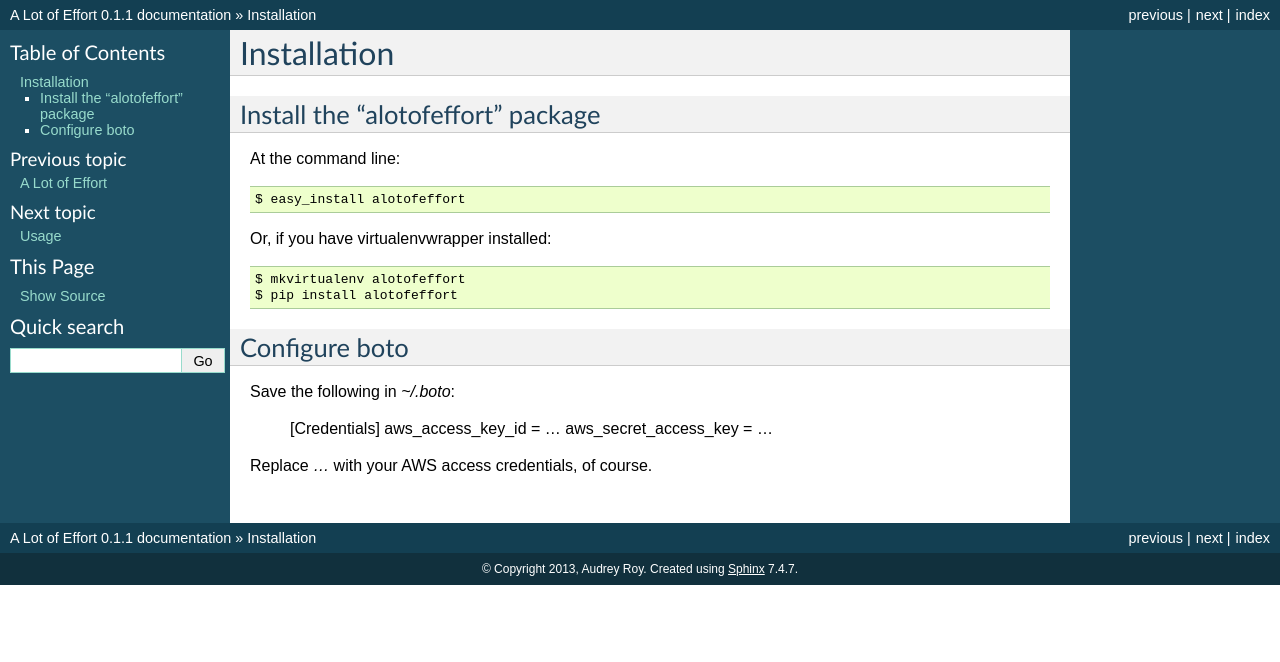
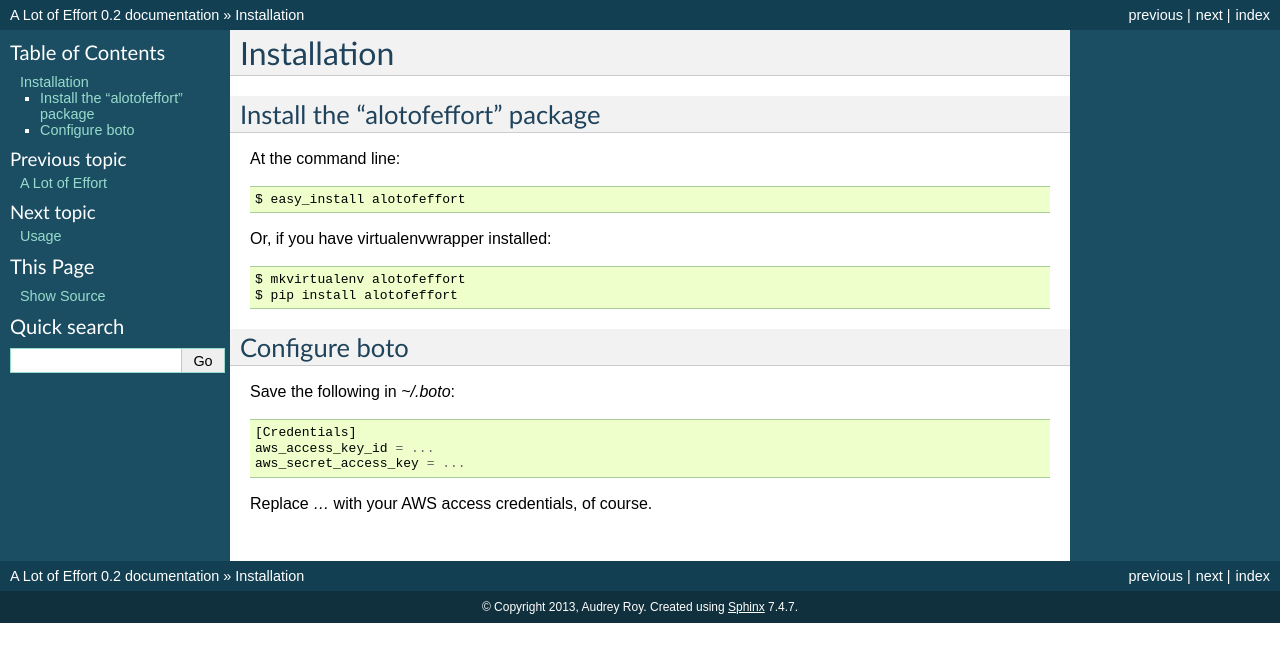
Before and after one commit to audreyfeldroy/alotofeffort, a Sphinx documentation site: the page built from docs/installation.rst, in a window 1280 px wide. Shown: the top 662 px of the page. Built offline with Sphinx 7.4.7, drawn with Linux system fonts in a browser that asks for light colours.

Commit message:
Fix doc bugs.

```diff
--- a/docs/conf.py
+++ b/docs/conf.py
@@ -21,6 +21,8 @@ import sys, os
 cwd = os.getcwd()
 parent = os.path.dirname(cwd)
 sys.path.append(parent)
+
+import alotofeffort
 
 # -- General configuration -----------------------------------------------------
 
@@ -52,9 +54,9 @@ copyright = u'2013, Audrey Roy'
 # built documents.
 #
 # The short X.Y version.
-version = '0.1.1'
+version = alotofeffort.__version__
 # The full version, including alpha/beta/rc tags.
-release = '0.1.1'
+release = alotofeffort.__version__
 
 # The language for content autogenerated by Sphinx. Refer to documentation
 # for a list of supported languages.
--- a/docs/installation.rst
+++ b/docs/installation.rst
@@ -17,7 +17,7 @@ Or, if you have virtualenvwrapper installed::
 Configure boto
 --------------
 
-Save the following in `~/.boto`:
+Save the following in `~/.boto`::
 
     [Credentials]
     aws_access_key_id = ...
```
